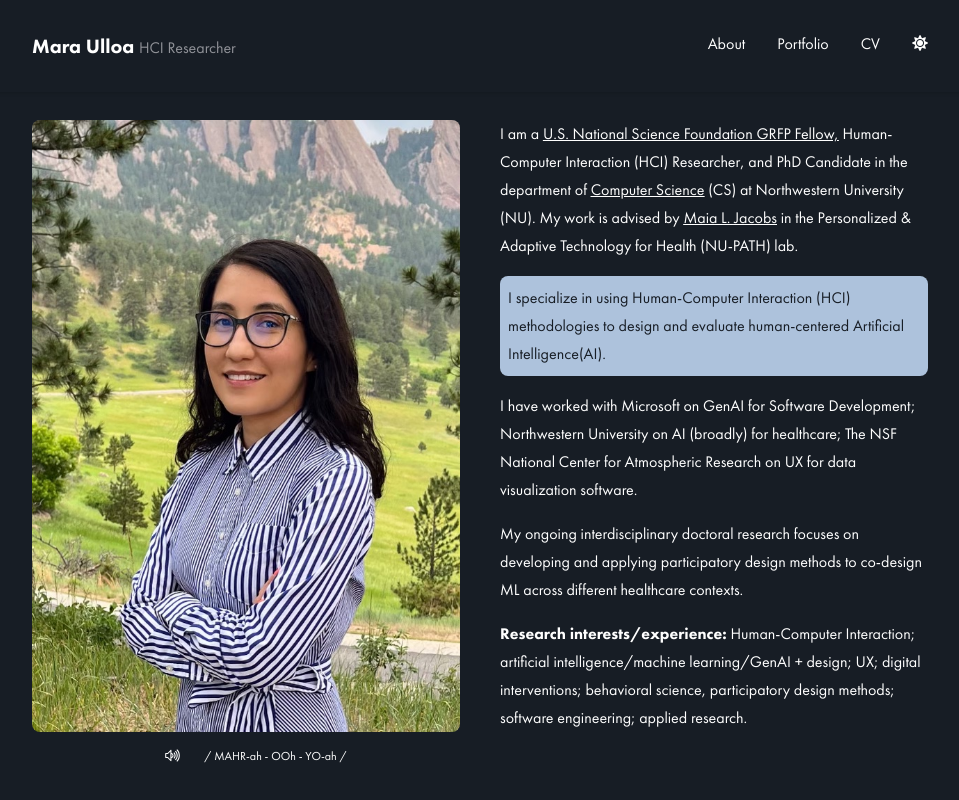
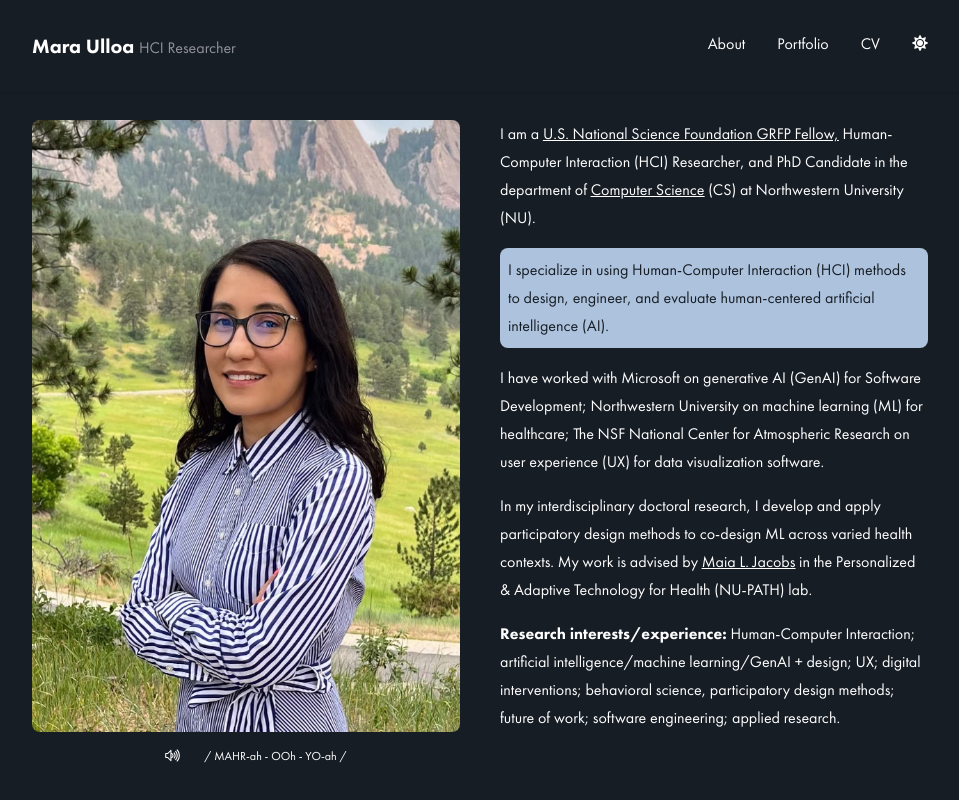
Before and after one commit to eulloa/mara-research-site, a Next.js app: page / in a window 1280 px wide. Shown: the top 800 px of the page, without its empty margins (160-1119 px from the left). Built offline with nearby package versions, Linux system fonts and the light colour scheme.

Commit message:
feat: bio update

```diff
--- a/src/app/components/bio.tsx
+++ b/src/app/components/bio.tsx
@@ -26,7 +26,20 @@ export const Bio = () => {
               Computer Science
             </a>
           </span>{" "}
-          (CS) at Northwestern University (NU). My work is advised by{" "}
+          (CS) at Northwestern University (NU).
+        </p>
+        <p className="mt-4 leading-7 p-2 bg-lightBlue text-navy rounded-lg">
+          I specialize in using Human-Computer Interaction (HCI) methods to design,
+          engineer, and evaluate human-centered artificial intelligence (AI).
+        </p>
+        <p className="mt-4 leading-7">
+          I have worked with Microsoft on generative AI (GenAI) for Software Development; Northwestern
+          University on machine learning (ML) for healthcare; The NSF National Center for Atmospheric
+          Research on user experience (UX) for data visualization software.
+        </p>
+        <p className="mt-4 leading-7">
+          In my interdisciplinary doctoral research, I develop and apply participatory design methods to
+          co-design ML across varied health contexts. My work is advised by{" "}
           <span className="underline">
             <a
               href="https://www.mccormick.northwestern.edu/research-faculty/directory/profiles/jacobs-maia.html"
@@ -37,25 +50,10 @@ export const Bio = () => {
           </span>{" "}
           in the Personalized & Adaptive Technology for Health (NU-PATH) lab.{" "}
         </p>
-        <p className="mt-4 leading-7 p-2 bg-lightBlue text-navy rounded-lg">
-          I specialize in using Human-Computer Interaction (HCI) methodologies
-          to design and evaluate human-centered Artificial
-          Intelligence(AI).
-        </p>
-        <p className="mt-4 leading-7">
-          I have worked with Microsoft on GenAI for Software Development; Northwestern
-          University on AI (broadly) for healthcare; The NSF National Center for Atmospheric
-          Research on UX for data visualization software.
-        </p>
-        <p className="mt-4 leading-7">
-          My ongoing interdisciplinary doctoral research focuses on developing and
-          applying participatory design methods to co-design ML across different
-          healthcare contexts.
-        </p>
         <p className="mt-4 leading-7">
           <span className="font-bold">Research interests/experience:</span>{" "}
           Human-Computer Interaction; artificial intelligence/machine learning/GenAI + design;
-          UX; digital interventions; behavioral science, participatory design methods;
+          UX; digital interventions; behavioral science, participatory design methods; future of work;
           software engineering; applied research.
         </p>
       </div>
--- a/src/app/components/publications.tsx
+++ b/src/app/components/publications.tsx
@@ -71,8 +71,8 @@ export const Publications = () => (
             target="_blank"
           >
             &lsquo;Maybe We Need Some More Examples: Individual and Team Drivers of Developer GenAI Tool Use&rsquo;
-          </a>{" "}
-          <span>[UNDER REVIEW]</span>
+          </a>.{" "}
+          <span>ACM/IEEE International Conference in Software Engineering, October 16, 2025.</span>
         </span>
       </article>
       <article>
```
